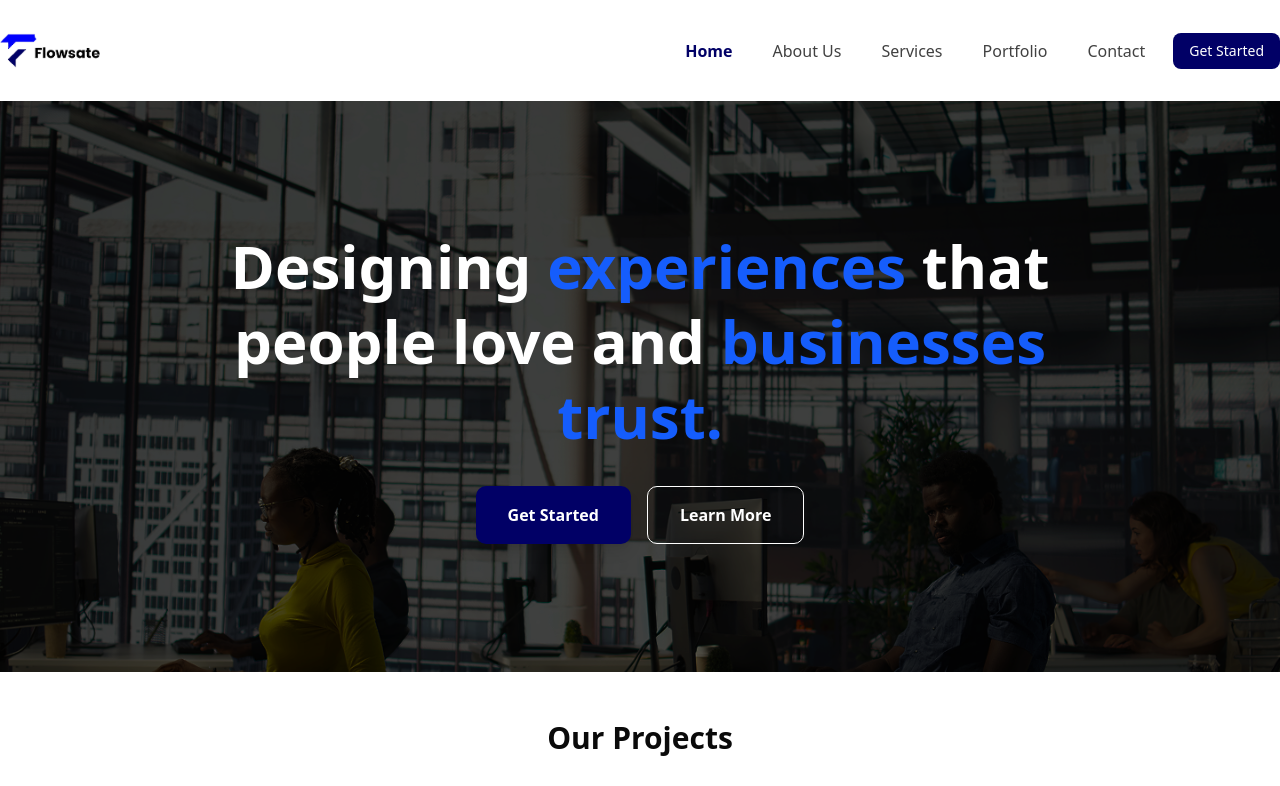
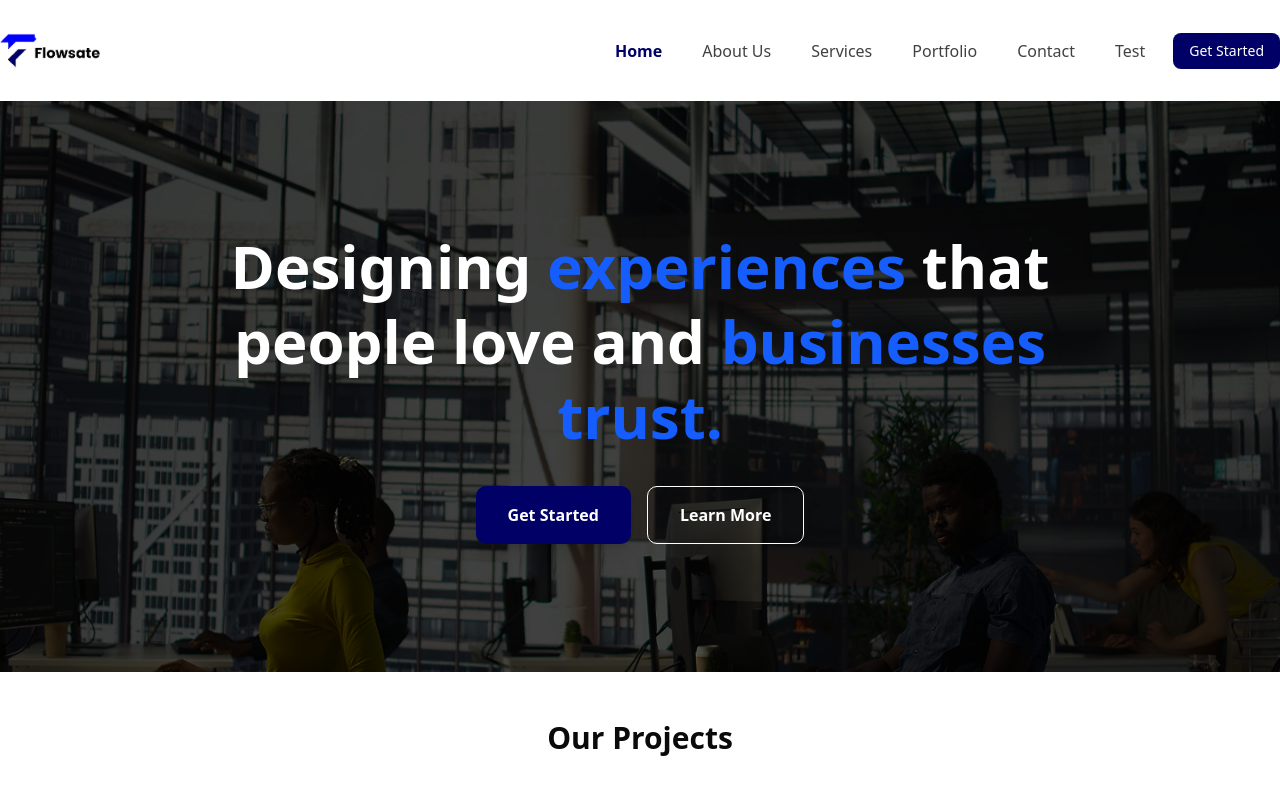
Before and after one commit to flowsatetech/flowsate_portfolio, a Next.js app: page / in a window 1280 px wide. Shown: the top 786 px of the page. Built offline with nearby package versions, Linux system fonts and the light colour scheme; grey boxes are pictures that could not be loaded.

Commit message:
test nav

```diff
--- a/components/DesktopNavbar.tsx
+++ b/components/DesktopNavbar.tsx
@@ -9,6 +9,7 @@ const links = [
   { name: "Services", href: "/services" },
   { name: "Portfolio", href: "/portfolio" },
   { name: "Contact", href: "/contact" },
+  { name: "Test", href: "/test" },
 ];
 
 const Nav = () => {
```
